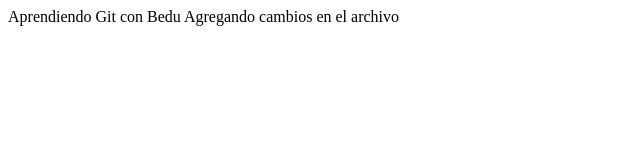
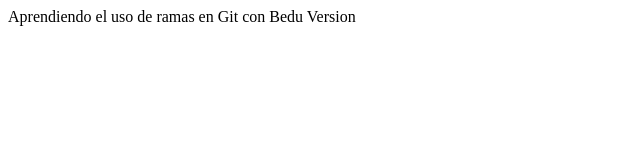
Before and after one commit to OscarAlc98/ModuloGit, a plain HTML site: page index.html in a window 1280 px wide. Shown: the full height of the page, 0-640 px from the left. Drawn offline with Linux system fonts and the light colour scheme.

Commit message:
Trabajando en la rama testing

```diff
--- a/index.html
+++ b/index.html
@@ -1,10 +1,10 @@
 <!DOCTYPE html>
 <html>
 	<head>
-		<title> Hola Mundo</title>
+		<title> Hola Mundo - Version Testing</title>
 	</head>
 	<body>
-		Aprendiendo Git con Bedu
-		Agregando cambios en el archivo
+		Aprendiendo el uso de ramas en Git con Bedu
+		Version
 	</body>
 </html>
```
